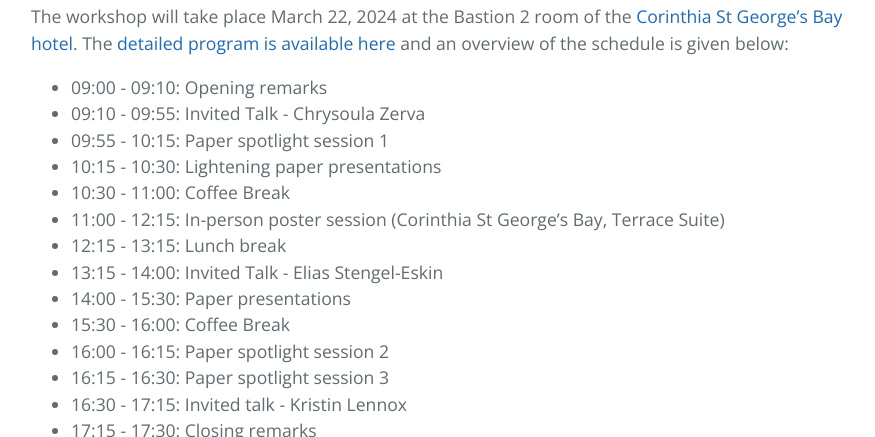
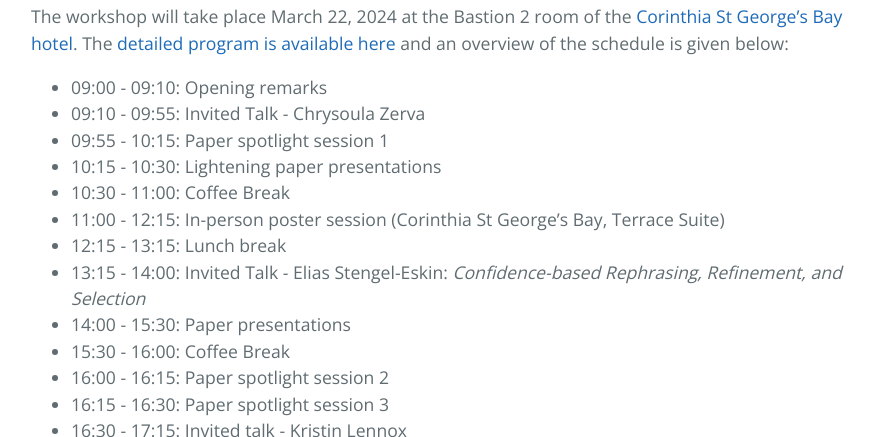
Before and after one commit to uncertainlp/uncertainlp.github.io, a Jekyll site: the page built from index.md, in a window 1280 px wide and 900 px high, scrolled down 2597 px, cut to the strip 0-437 px from the top of the window. Shown: the whole strip, without its empty margins (193-1068 px from the left). Built offline with Jekyll 4.4.1, drawn with Linux system fonts in a browser that asks for light colours; the repository's description, which GitHub fills in, is left out.

Commit message:
Update index.md

```diff
--- a/index.md
+++ b/index.md
@@ -73,7 +73,7 @@
 - 10:30 - 11:00: Coffee Break
 - 11:00 - 12:15: In-person poster session (Corinthia St George's Bay, Terrace Suite)
 - 12:15 - 13:15: Lunch break
-- 13:15 - 14:00: Invited Talk - Elias Stengel-Eskin
+- 13:15 - 14:00: Invited Talk - Elias Stengel-Eskin: *Confidence-based Rephrasing, Refinement, and Selection*
 - 14:00 - 15:30: Paper presentations
 - 15:30 - 16:00: Coffee Break
 - 16:00 - 16:15: Paper spotlight session 2
```
